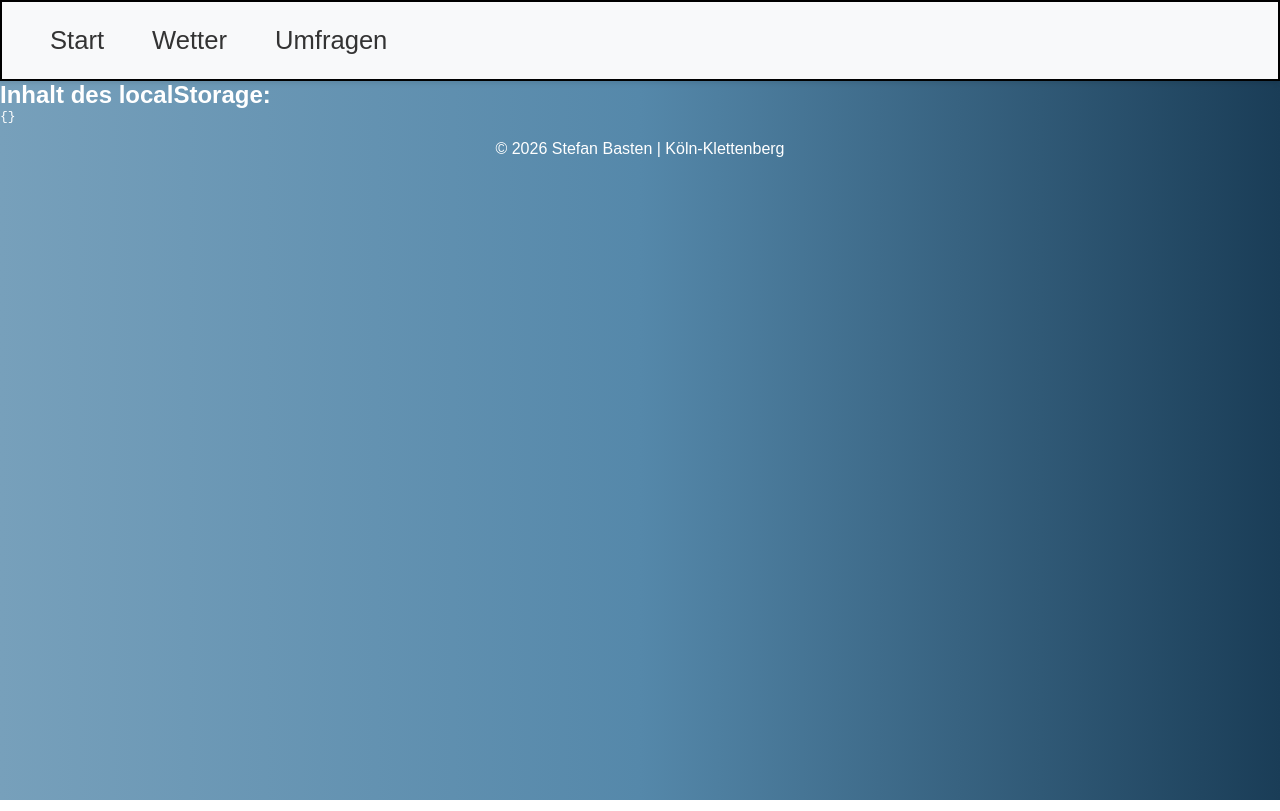
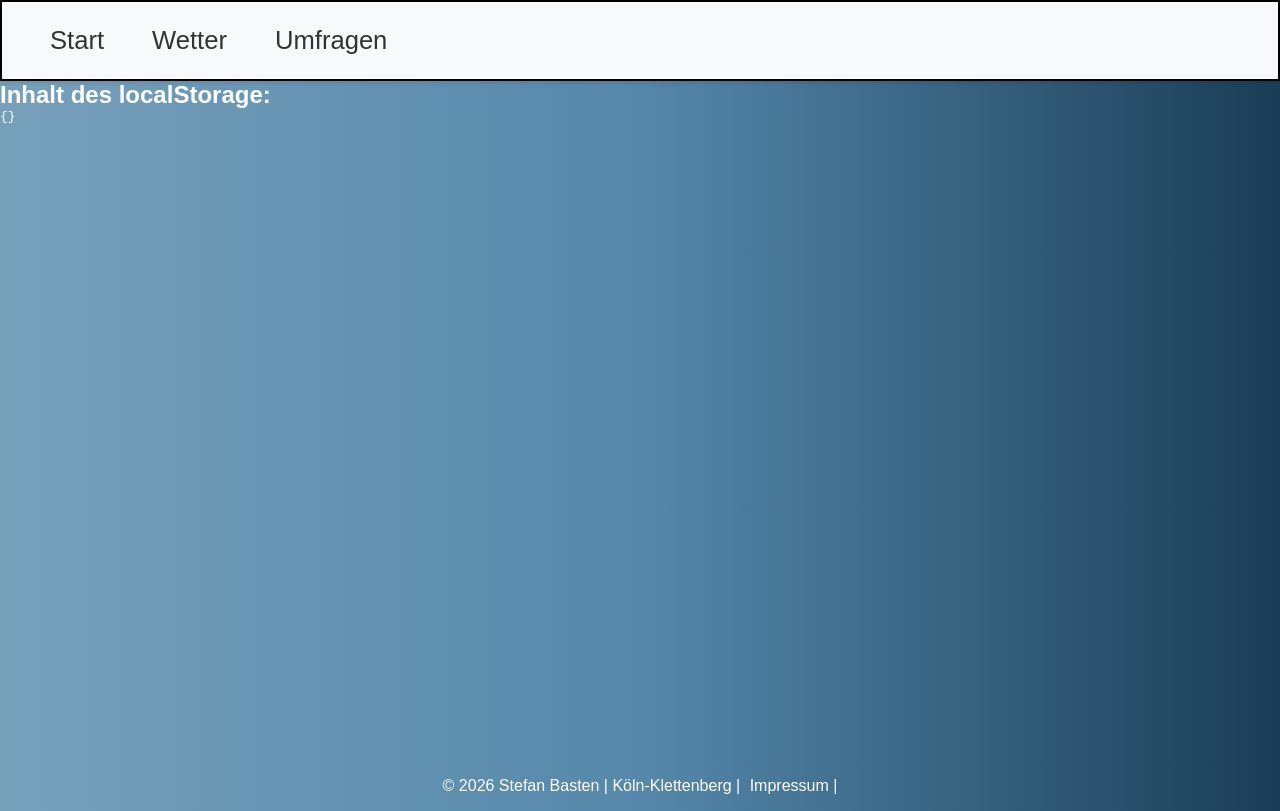
Before and after one commit to klettenberg1970/Test, a React (Vite) app in the folder client/: page / in a window 1280 px wide. Built offline with nearby package versions, Linux system fonts and the light colour scheme; no server answers.

Commit message:
2. Update 4.3.

```diff
--- a/client/src/components/footer.js
+++ b/client/src/components/footer.js
@@ -5,20 +5,29 @@ class Footer extends HTMLElement {
 
         shadow.innerHTML = /*html*/`
             <style>
+
+
                 #footer{
                     text-align:center;
-                    font-family:Arial, Helvetica, sans-serif;
-                    color:var(--color-white)
+
+
+                }
+                     #footer a {
+                   color:white;
+                    text-decoration: none;  /* Keine Unterstreichung */
+                    margin-left: 5px;
                 }
 
+
             </style>
+            <div id ='footercontainer'>
+                 <p id ='footer'> &copy;  2026 Stefan Basten  |  Köln-Klettenberg |
+                    <span> <a href="http://google.com" target="_blank" rel="noopener noreferrer">Impressum</a></span> |
+                </p>
+            </div>
 
-            <p id ='footer'> &copy;  2026 Stefan Basten  |  Köln-Klettenberg</p>
-        `;
+            `;
     }
-
-
-
 }
 
 customElements.define('webcomponent-footer', Footer);
--- a/client/src/index.css
+++ b/client/src/index.css
@@ -15,6 +15,12 @@
   --color-white: #ffffff;
 }
 
+#root {
+  min-height: 100vh;
+  display: grid;
+  grid-template-rows: auto 1fr auto;
+}
+
 
 body {
   /* background-color: var(--color-background); */
--- a/client/src/pages/Start/localStorage.jsx
+++ b/client/src/pages/Start/localStorage.jsx
@@ -15,7 +15,14 @@ export default function LocalStorage() {
   return (
     <div>
       <h2>Inhalt des localStorage:</h2>
-      <pre>{JSON.stringify(storageData, null, 2)}</pre>
+      <pre style={{
+        whiteSpace: 'pre-wrap',    /* Zeilenumbrüche erlauben */
+        wordWrap: 'break-word',     /* Lange Wörter umbrechen */
+        maxWidth: '100%',           /* Nicht überlaufen */
+        overflow: 'auto'            /* Scrollbars bei Bedarf */
+      }}>
+        {JSON.stringify(storageData, null, 2)}
+      </pre>
     </div>
   );
 }
--- a/client/src/pages/Start/start.jsx
+++ b/client/src/pages/Start/start.jsx
@@ -19,7 +19,11 @@ export default function Start() {
 
 
   return (
-    <div>
+     <div style={{
+      minHeight: 'calc(100vh - 120px)', /* Viewport-Höhe minus Navigation und Footer */
+      display: 'flex',
+      flexDirection: 'column'
+    }}>
       <p>{nachricht.start}</p>
       <LocalStorage />
     </div>
```
